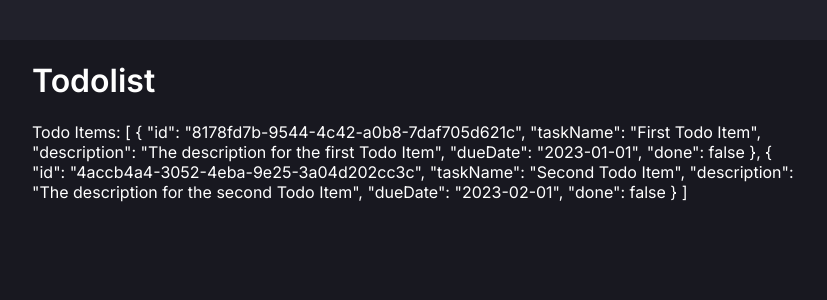
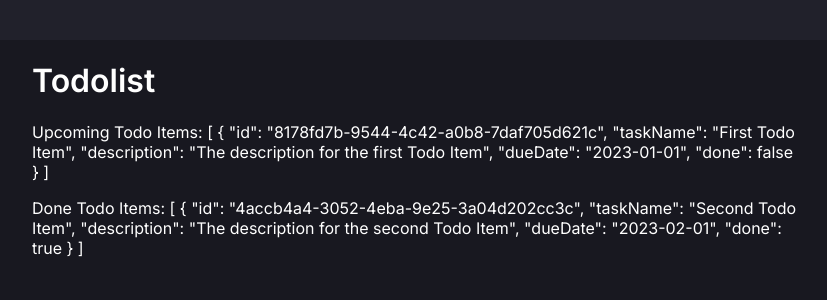
Before and after one commit to EliasDolinsek/vue-course-project-todolist, a Vue app: page / in a window 1280 px wide. Shown: the top 300 px of the page, without its empty margins (224-1051 px from the left). Built offline with nearby package versions, Linux system fonts and the light colour scheme.

Commit message:
Finished

```diff
--- a/src/App.vue
+++ b/src/App.vue
@@ -1,6 +1,6 @@
 <script setup>
 import { v4 as uuidv4 } from "uuid";
-import { ref } from "vue";
+import { computed, ref } from "vue";
 
 const todoItems = ref([
   {
@@ -15,16 +15,25 @@ const todoItems = ref([
     taskName: "Second Todo Item",
     description: "The description for the second Todo Item",
     dueDate: "2023-02-01",
-    done: false,
+    done: true,
   },
 ]);
+
+const todoItemsNotDone = computed(() => {
+  return todoItems.value.filter((item) => !item.done);
+});
+
+const todoItemsDone = computed(() => {
+  return todoItems.value.filter((item) => item.done);
+});
 </script>
 
 <template>
   <header class="colored-header"></header>
   <main>
     <h1 id="title">Todolist</h1>
-    <p style="color: white">Todo Items: {{ todoItems }}</p>
+    <p style="color: white">Upcoming Todo Items: {{ todoItemsNotDone }}</p>
+    <p style="color: white">Done Todo Items: {{ todoItemsDone }}</p>
   </main>
 </template>
 
```
